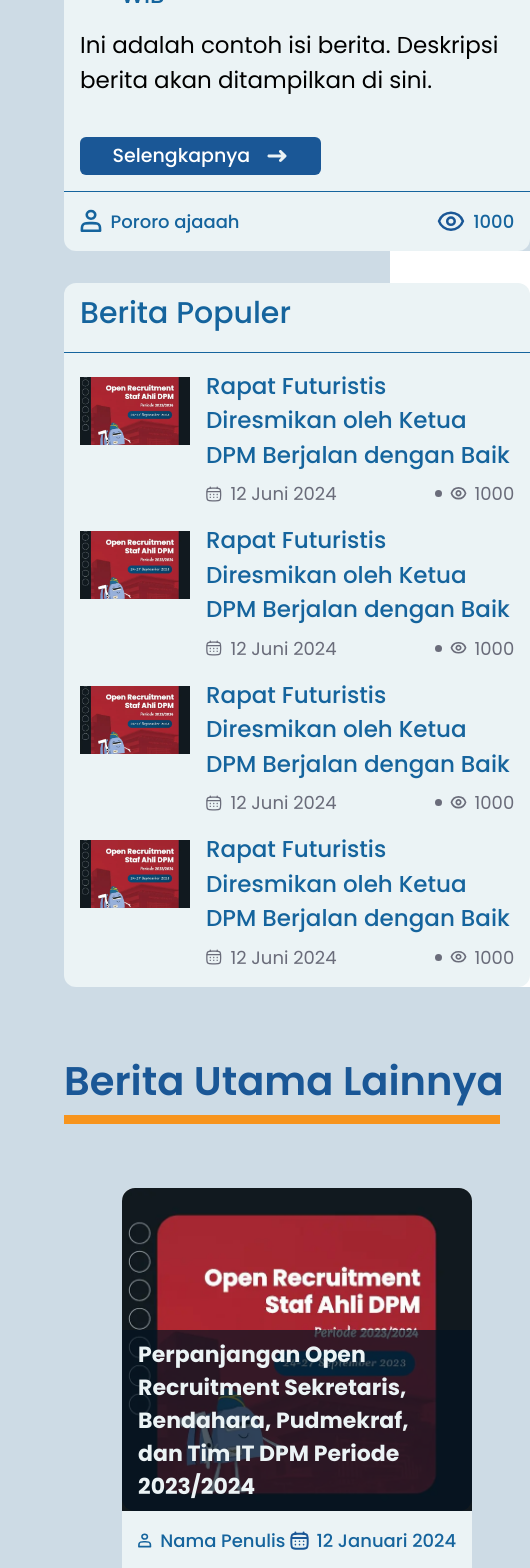
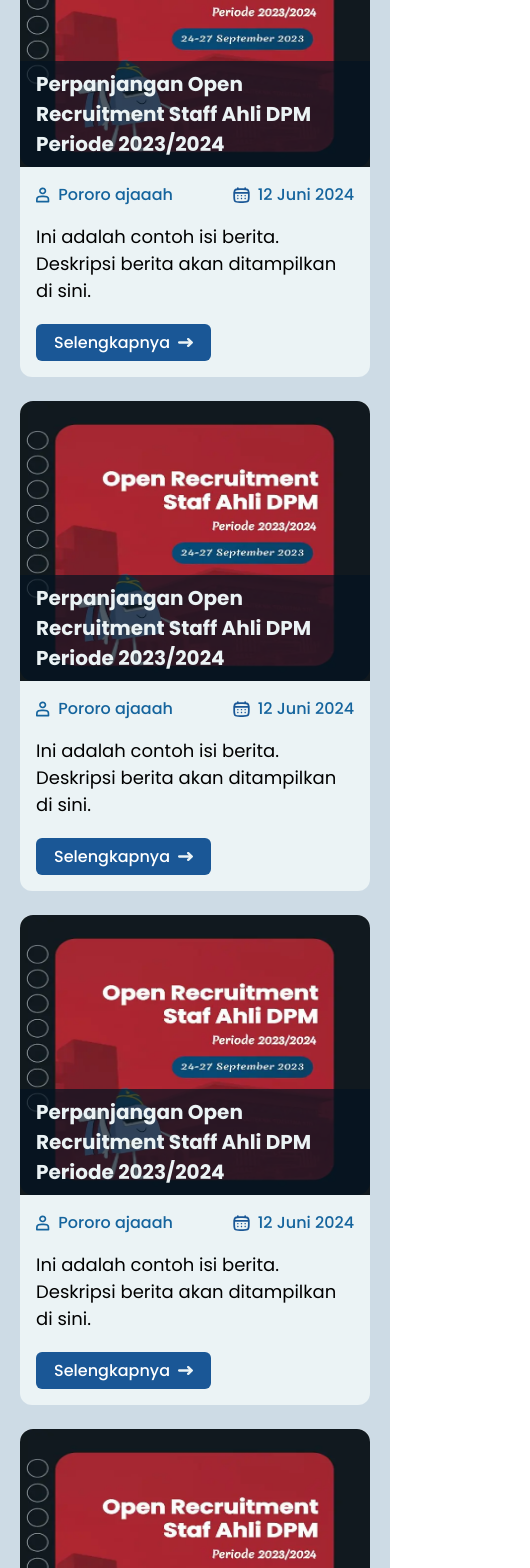
Before and after one commit to Hima-1/IMK-3SI1-KEL1-DPM-2024, a Vue app: page /berita in a window 390 px wide. Shown: the part 880-2448 px from the top of the page, 530 px wide, since content can reach past the window. Built offline with nearby package versions, Linux system fonts and the light colour scheme.

Commit message:
berita responsive

```diff
--- a/src/components/LandingPage/BeritaItem.vue
+++ b/src/components/LandingPage/BeritaItem.vue
@@ -1,13 +1,13 @@
 <template>
-  <div class="bg-[#EBF3F5] rounded-[12px] flex-shrink-0 w-[350px] h-[517.06px] flex flex-col">
+  <div class="bg-[#EBF3F5] rounded-[12px] flex-shrink-0 w-[350px] h-auto flex flex-col">
     <!-- Bagian Atas Berita -->
-    <div class="relative w-full h-[376.689px] rounded-t-[13px]" style="background: linear-gradient(0deg, #041322 7.17%, rgba(102, 102, 102, 0.00) 96.17%);">
+    <div class="relative w-full h-[280px] rounded-t-[13px]" style="background: linear-gradient(0deg, #041322 7.17%, rgba(102, 102, 102, 0.00) 96.17%);">
       <!-- Foto Berita -->
       <img src="@/assets/images/berita.webp" class="w-full h-full rounded-t-[13px]" />
       <!-- Judul Foto -->
       <div class="absolute bottom-0 left-0 w-full px-4 py-2 bg-[#041322B3] rounded-b-[13px]">
-        <h2 class="text-[#EBF3F5] font-poppins text-[22px] font-bold leading-normal">
-          Perpanjangan Open Recruitment Sekretaris, Bendahara, Pudmekraf, dan Tim IT DPM Periode 2023/2024
+        <h2 class="text-[#EBF3F5] font-poppins text-[20px] font-bold leading-normal">
+          Perpanjangan Open Recruitment Staff Ahli DPM Periode 2023/2024
         </h2>
       </div>
     </div>
@@ -17,26 +17,26 @@
       <div class="flex items-center justify-between mb-4">
         <div class="flex items-center">
           <!-- Ikon Penulis -->
-          <img src="@/assets/icon/person.svg" class="w-[14.18px] h-[15.7px] flex-shrink-0 text-[#15649D]" />
+          <img src="@/assets/icon/person.svg" class="w-auto h-[16px] flex-shrink-0 text-[#15649D]" />
           <!-- Nama Penulis -->
-          <p class="text-[#15649D] font-poppins text-[18px] font-medium ml-2">Nama Penulis</p>
+          <p class="text-[#15649D] font-poppins text-[16px] font-medium ml-2">Pororo ajaaah</p>
         </div>
         <div class="flex items-center">
           <!-- Ikon Tanggal -->
-          <img src="@/assets/icon/bluecalendar.svg" class="w-[19px] h-[18.52px] flex-shrink-0 text-[#15649D]" />
+          <img src="@/assets/icon/bluecalendar.svg" class="w-auto h-[16px] flex-shrink-0 text-[#15649D]" />
           <!-- Tanggal Berita -->
-          <p class="text-[#15649D] font-poppins text-[18px] font-medium ml-2">12 Januari 2024</p>
+          <p class="text-[#15649D] font-poppins text-[16px] font-medium ml-2">12 Juni 2024</p>
         </div>
       </div>
       <!-- Isi Berita -->
-      <p class="text-[#000] font-poppins text-[19px] mb-4 flex-grow">
+      <p class="text-[#000] font-poppins text-[18px] mb-4 flex-grow">
         Ini adalah contoh isi berita. Deskripsi berita akan ditampilkan di sini.
       </p>
       <!-- Tombol Selengkapnya -->
-      <div class="mt-auto">
-        <button class="bg-[#1A5796] text-white font-poppins text-[19px] font-medium rounded-[6px] w-[206px] h-[37px] flex items-center justify-center">
+      <div class="mt-1">
+        <button class="bg-[#1A5796] text-white font-poppins text-[16px] font-medium rounded-[6px] w-[175px] h-[37px] flex items-center justify-center">
           Selengkapnya
-          <img src="@/assets/icon/next.svg" class="ml-2 w-[19px] h-[12px] flex-shrink-0 fill-[#EBF3F5]" />
+          <img src="@/assets/icon/next.svg" class="ml-2 w-[15px] h-auto flex-shrink-0 fill-[#FFFFFF]" />
         </button>
       </div>
     </div>
--- a/src/components/LandingPage/BeritaLain.vue
+++ b/src/components/LandingPage/BeritaLain.vue
@@ -1,7 +1,7 @@
 <template>
-  <div class="bg-[#cddbe5] flex flex-col items-center justify-start min-h-screen">
+  <div class="bg-[#cddbe5] flex flex-col items-center justify-start w-full min-h-screen">
     <!-- Judul Berita -->
-    <div class="w-full text-center my-16">
+    <div class="w-full text-center my-16 hidden md:flex flex-col">
       <h1 class="text-[#1A5796] text-left font-poppins text-[40px] font-semibold leading-normal">
         Berita Utama Lainnya
       </h1>
@@ -9,7 +9,7 @@
     </div>
 
     <!-- Wrapper Berita -->
-    <div class="flex flex-wrap justify-center gap-8">
+    <div class="flex flex-wrap justify-center gap-6">
       <BeritaItem />
       <BeritaItem />
       <BeritaItem />
@@ -19,16 +19,19 @@
     </div>
 
     <!-- Page -->
-    <div class="flex justify-center mt-8">
-      <div class="flex space-x-4">
-        <button @click="prevPage" :disabled="currentPage === 1" class="w-[154.096px] h-[55px] flex items-center justify-center">
-          <p class="text-[#1A5796] font-poppins text-[30px] font-bold"><</p>
+    <div class="flex justify-center my-8">
+      <div class="flex space-x-2">
+        <button @click="prevPage" :disabled="currentPage === 1"
+          class="w-[30px] h-[35px] md:h-[55px] flex items-center justify-center">
+          <p class="text-[#1A5796] font-poppins text-[23px] md:text-[30px] font-bold"><</p>
         </button>
-        <button v-for="page in totalPages" :key="page" @click="setPage(page)" :class="['w-[55px] h-[55px] flex items-center justify-center', currentPage === page ? 'bg-[#EEA449] rounded-full' : '']">
-          <p class="text-[#1A5796] font-poppins text-[30px] font-bold">{{ page }}</p>
+        <button v-for="page in totalPages" :key="page" @click="setPage(page)"
+          :class="['w-[35px] h-[35px] md:h-[55px] md:w-[55px] flex items-center justify-center', currentPage === page ? 'bg-[#EEA449] rounded-full' : '']">
+          <p class="text-[#1A5796] font-poppins text-[23px] md:text-[30px] font-bold">{{ page }}</p>
         </button>
-        <button @click="nextPage" :disabled="currentPage === totalPages" class="w-[154.096px] h-[55px] flex items-center justify-center">
-          <p class="text-[#1A5796] font-poppins text-[30px] font-bold">></p>
+        <button @click="nextPage" :disabled="currentPage === totalPages"
+          class="w-[30px] h-[35px] md:h-[55px] flex items-center justify-center">
+          <p class="text-[#1A5796] font-poppins text-[23px] md:text-[30px] font-bold">></p>
         </button>
       </div>
     </div>
@@ -46,7 +49,7 @@ export default {
   data() {
     return {
       currentPage: 1,
-      itemsPerPage: 6,
+      itemsPerPage: 5,
       items: Array(12).fill({}),
     };
   },
--- a/src/components/LandingPage/BeritaUtama.vue
+++ b/src/components/LandingPage/BeritaUtama.vue
@@ -4,15 +4,14 @@
             <!-- Berita Utama-->
             <div class="bg-[#EBF3F5] rounded-[12px] flex-shrink-0 w-full h-auto">
                 <!-- Bagian Atas Berita -->
-                <div class="relative w-full h-[450px] rounded-t-[13px] object-cover"
+                <div class="relative w-full h-[410px] rounded-t-[13px] object-cover"
                     style="background: linear-gradient(0deg, #041322 7.17%, rgba(102, 102, 102, 0.00) 96.17%);">
                     <!-- Foto Berita -->
                     <img src="@/assets/images/berita.webp" class="w-full h-full rounded-t-[13px] object-cover" />
                     <!-- Judul Foto -->
                     <div class="absolute bottom-0 left-0 w-full px-4 py-2 bg-[#041322B3] rounded-b-[13px]">
                         <h2 class="text-[#EBF3F5] font-poppins text-[22px] font-bold leading-normal">
-                            Perpanjangan Open Recruitment Sekretaris, Bendahara, Pudmekraf, dan Tim IT DPM Periode
-                            2023/2024
+                            Perpanjangan Open Recruitment Staff Ahli DPM Periode 2023/2024
                         </h2>
                     </div>
                 </div>
@@ -21,23 +20,23 @@
                 <div class="p-4">
                     <div class="flex items-center justify-between mb-4">
                         <div class="flex items-center">
-                            <!-- Ikon Penulis -->
-                            <img src="@/assets/icon/person.svg"
-                                class="w-[25px] h-[24.38px] flex-shrink-0 text-[#15649D]" />
-                            <!-- Nama Penulis -->
-                            <p class="text-[#15649D] font-poppins text-[23px] font-medium ml-4">KAMIS, 28 SEPTEMBER 2023 08:48 WIB</p>
+                            <!-- Ikon Tanggal -->
+                            <img src="@/assets/icon/bluecalendar.svg"
+                                class="w-auto h-[20px] flex-shrink-0 text-[#15649D]" />
+                            <!-- Tanggal -->
+                            <p class="text-[#15649D] font-poppins text-[20px] font-medium ml-4">KAMIS, 12 Juni 2023 08:48 WIB</p>
                         </div>
                     </div>
                     <!-- Isi Berita -->
-                    <p class="text-[#000] font-poppins text-[23px] mb-4">
-                        Ini adalah contoh isi berita. Deskripsi berita akan ditampilkan di sini.
+                    <p class="text-[#000] font-poppins text-[20px] mb-4">
+                        Ini adalah contoh isi berita. Deskripsi berita akan ditampilkan di sini. Mang eak. Masih kurang kah. Tiga baris euy. Masiiiihhh. Hadehhhh. Dah nih tiga baris.
                     </p>
                     <!-- Tombol Selengkapnya -->
                     <button
-                        class="bg-[#1A5796] text-white font-poppins text-[19px] font-medium rounded-[6px] w-[241px] h-[37.58px] flex items-center justify-center mt-10">
+                        class="bg-[#1A5796] text-white font-poppins text-[18px] font-medium rounded-[6px] w-[230px] h-[37px] flex items-center justify-center mt-5">
                         Selengkapnya
                         <img src="@/assets/icon/next.svg"
-                            class="ml-4 w-[22.23px] h-[12.19px] flex-shrink-0 fill-[#EBF3F5]" />
+                            class="ml-4 w-[18px] h-auto flex-shrink-0 fill-[#FFFFFF]" />
                     </button>
                 </div>
 
@@ -50,16 +49,16 @@
                         <div class="flex items-center">
                             <!-- Ikon Penulis -->
                             <img src="@/assets/icon/person.svg"
-                                class="w-[22.61px] h-[24px] flex-shrink-0 text-[#15649D]" />
+                                class="w-auto h-[24px] flex-shrink-0 text-[#15649D]" />
                             <!-- Nama Penulis -->
                             <p class="text-[#15649D] font-poppins text-[18px] font-medium ml-2">Pororo ajaaah</p>
                         </div>
                         <div class="flex items-center">
                             <!-- Ikon Tanggal -->
                             <img src="@/assets/icon/blueeye.svg"
-                                class="w-[28.68px] h-[20.47px] flex-shrink-0 text-[#15649D]" />
+                                class="w-auto h-[18px] flex-shrink-0 text-[#15649D]" />
                             <!-- Tanggal Berita -->
-                            <p class="text-[#15649D] font-poppins text-[18px] font-medium ml-2">1000</p>
+                            <p class="text-[#15649D] font-poppins text-[18px] font-medium ml-2">692</p>
                         </div>
                     </div>
                 </div>
--- a/src/components/LandingPage/PopulerItem.vue
+++ b/src/components/LandingPage/PopulerItem.vue
@@ -8,8 +8,9 @@
         <div class="flex-1 flex flex-col justify-between">
             <!-- Judul -->
             <div class="mb-2">
-                <p class="text-[#15649D] font-poppins text-[23px] font-medium">Rapat Futuristis
-                    Diresmikan oleh Ketua DPM Berjalan dengan Baik</p>
+                <p class="text-[#15649D] font-poppins text-[18px] font-medium">
+                    Perpanjangan Open Recruitment Staff Ahli DPM Periode 2023/2024
+                </p>
             </div>
             <!-- Keterangan -->
             <div class="flex justify-between items-center">
@@ -17,19 +18,19 @@
                 <div class="flex items-center">
                     <!-- Ikon Tanggal -->
                     <img src="@/assets/icon/blackcalendar.svg"
-                        class="w-[16.41px] h-[16px] flex-shrink-0 text-[#15649D]" />
+                        class="w-auto h-[12px] flex-shrink-0 text-[#15649D]" />
                     <!-- Tanggal -->
-                    <p class="text-[#6A6C7A] font-poppins text-[18px] ml-2">12 Juni 2024</p>
+                    <p class="text-[#6A6C7A] font-poppins text-[15px] ml-2">12 Juni 2024</p>
                 </div>
                 <!-- Viewers -->
                 <div class="flex items-center">
                     <!-- Ikon Dot -->
-                    <img src="@/assets/icon/dot.svg" class="w-[7px] h-[7px] flex-shrink-0 text-[#15649D]" />
+                    <img src="@/assets/icon/dot.svg" class="w-auto h-[4px] flex-shrink-0 text-[#15649D]" />
                     <!-- Ikon Viewers -->
                     <img src="@/assets/icon/blackeye.svg"
-                        class="w-[17px] h-[12.47px] flex-shrink-0 text-[#15649D] ml-2" />
+                        class="w-auto h-[12px] flex-shrink-0 text-[#15649D] ml-2" />
                     <!-- Viewers -->
-                    <p class="text-[#6A6C7A] font-poppins text-[18px] ml-2">1000</p>
+                    <p class="text-[#6A6C7A] font-poppins text-[15px] ml-2">692</p>
                 </div>
             </div>
         </div>
--- a/src/components/LandingPage/PopulerList.vue
+++ b/src/components/LandingPage/PopulerList.vue
@@ -2,7 +2,7 @@
     <div class="bg-[#EBF3F5] rounded-[12px] flex-shrink-0 w-full h-auto">
         <div>
             <!-- Judul -->
-            <p class="text-[#15649D] font-poppins text-[30px] font-medium ml-4 py-2">Berita Populer</p>
+            <p class="text-[#15649D] font-poppins text-[25px] font-medium ml-4 py-2">Berita Populer</p>
             <!-- Garis Horizontal -->
             <hr class="border-[#15649D] my-2">
         </div>
--- a/src/views/Berita.vue
+++ b/src/views/Berita.vue
@@ -1,7 +1,7 @@
 <template>
-  <div class="bg-[#cddbe5] flex flex-col items-start justify-start min-h-screen py-20 px-16">
+  <div class="bg-[#cddbe5] flex flex-col items-center justify-start min-h-screen pb-10 md:pb-0 px-16">
     <!-- Judul -->
-    <div class="w-full text-center mb-16">
+    <div class="w-full text-center mb-10">
       <h1
         class="judulpage bg-center bg-no-repeat bg-contain text-[#1A5796] text-center font-poppins text-5xl font-bold mt-8 p-5 text-[30px] lg:text-[33px]">
         Berita DPM Polstat STIS
@@ -10,7 +10,7 @@
 
     <!-- Konten -->
     <div>
-      <div class="flex flex-wrap lg:flex-nowrap justify-center gap-8">
+      <div class="w-full flex flex-wrap lg:flex-nowrap justify-center gap-8 hidden md:flex">
         <section id="berita-utama" class="w-full lg:w-2/3">
           <BeritaUtama />
         </section>
@@ -20,6 +20,9 @@
       </div>
       <section id="berita-lain">
         <BeritaLain />
+      </section>
+      <section id="populer-small" class="md:hidden">
+        <PopulerList />
       </section>
     </div>
   </div>
```
Also changed, not shown: src/components/LandingPage/Navbar.vue (+7 -12 lines).
